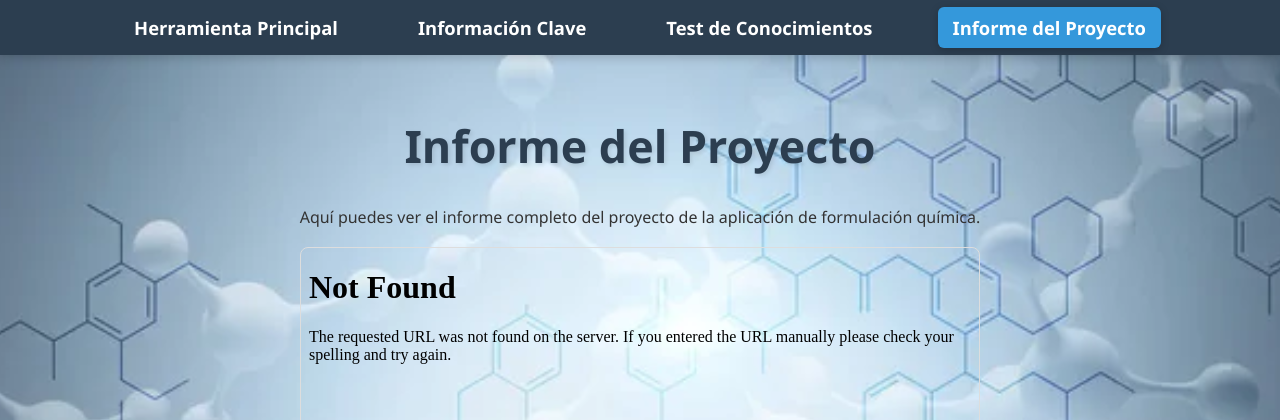
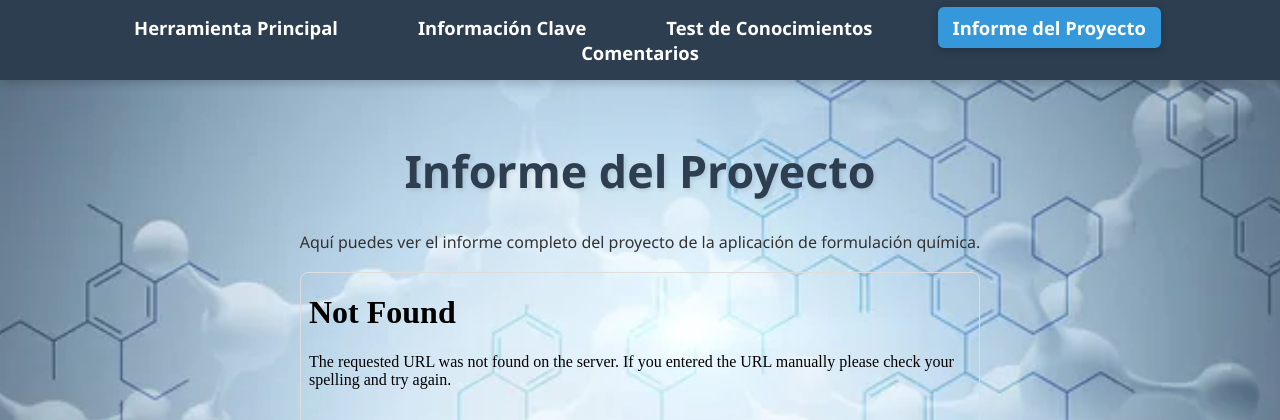
Before and after one commit to mmartinmmc/Proyecto-Personal, a Flask app: page /informe_proyecto in a window 1280 px wide. Shown: the top 420 px of the page. Run offline with Flask 3, Linux system fonts and the light colour scheme.

Commit message:
Update informe_proyecto.html

```diff
--- a/templates/informe_proyecto.html
+++ b/templates/informe_proyecto.html
@@ -48,10 +48,17 @@
             const currentPath = window.location.pathname;
             const navLinks = document.querySelectorAll('.navbar-item a');
             navLinks.forEach(link => {
-                // Resaltar "Informe del Proyecto" si la ruta es /informe_proyecto
-                if (currentPath === '/informe_proyecto' && link.getAttribute('href') === '/informe_proyecto') {
+                // Resaltar "Test de Conocimientos" si estamos en /test, /pregunta, /resultados_test
+                if (currentPath.includes('/test') || currentPath.includes('/pregunta') || currentPath.includes('/resultados_test')) {
+                    if (link.getAttribute('href') === '/test') {
+                        link.classList.add('active');
+                    }
+                } else if (currentPath === '/informe_proyecto' && link.getAttribute('href') === '/informe_proyecto') {
                     link.classList.add('active');
-                } else if (link.getAttribute('href') === currentPath) {
+                } else if (currentPath === '/comentarios' && link.getAttribute('href') === '/comentarios') {
+                    link.classList.add('active');
+                }
+                else if (link.getAttribute('href') === currentPath) {
                     link.classList.add('active');
                 }
             });
@@ -65,6 +72,7 @@
             <div class="navbar-item"><a href="/informacion">Información Clave</a></div>
             <div class="navbar-item"><a href="/test">Test de Conocimientos</a></div>
             <div class="navbar-item"><a href="/informe_proyecto" class="active">Informe del Proyecto</a></div>
+            <div class="navbar-item"><a href="/comentarios">Comentarios</a></div>{# Nuevo enlace #}
         </div>
     </nav>
 
@@ -73,7 +81,7 @@
         <p>Aquí puedes ver el informe completo del proyecto de la aplicación de formulación química.</p>
 
         <div class="pdf-container">
-            <!-- El iframe carga el PDF. ¡RUTA CORREGIDA! -->
+            <!-- El iframe carga el PDF. Asegúrate de que la ruta sea correcta. -->
             <iframe src="{{ url_for('static', filename='docs/informe_proyecto.pdf') }}" title="Informe del Proyecto de Química">
                 Este navegador no soporta PDFs incrustados. Puedes descargar el <a href="{{ url_for('static', filename='docs/informe_proyecto.pdf') }}" target="_blank">informe del proyecto aquí</a>.
             </iframe>
```
